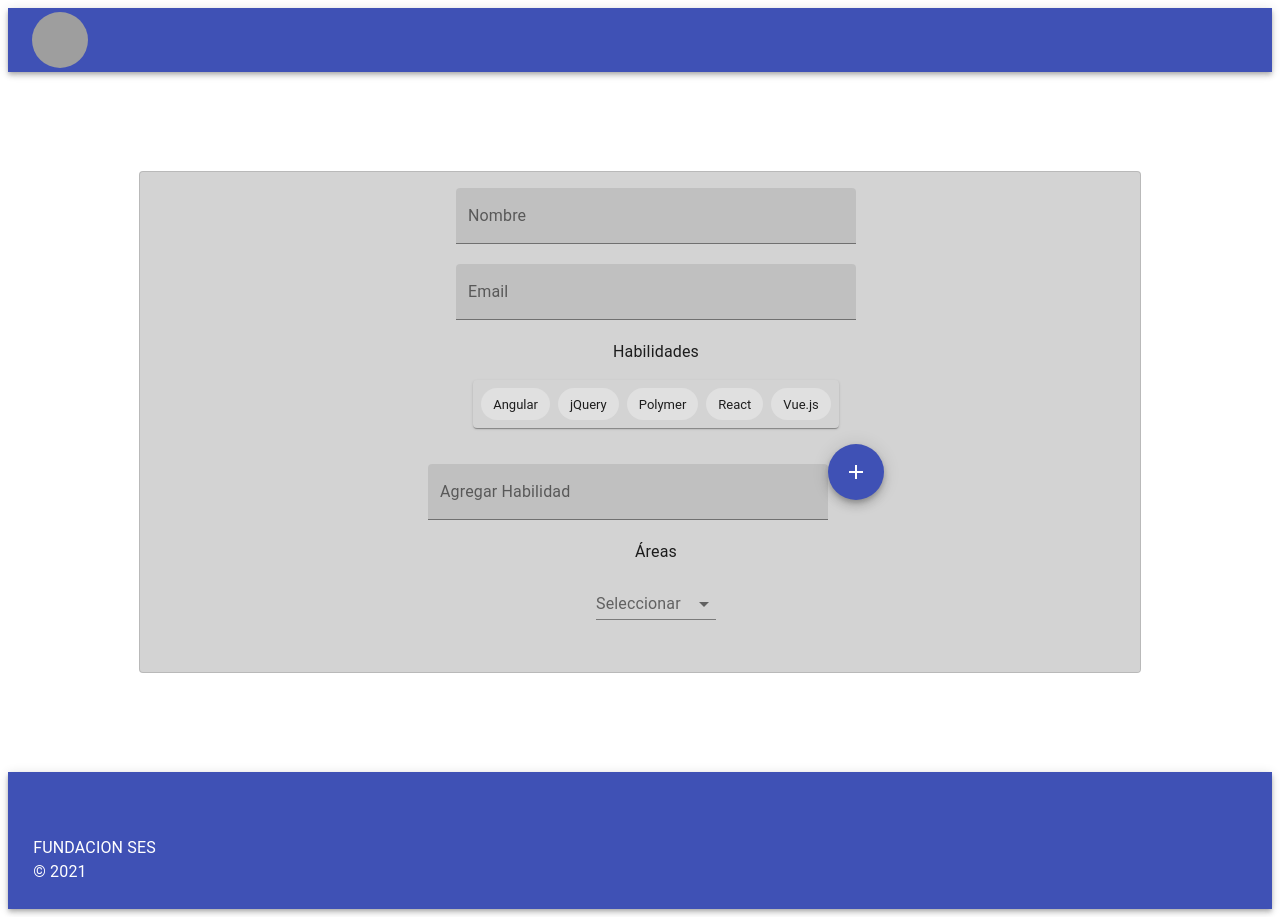
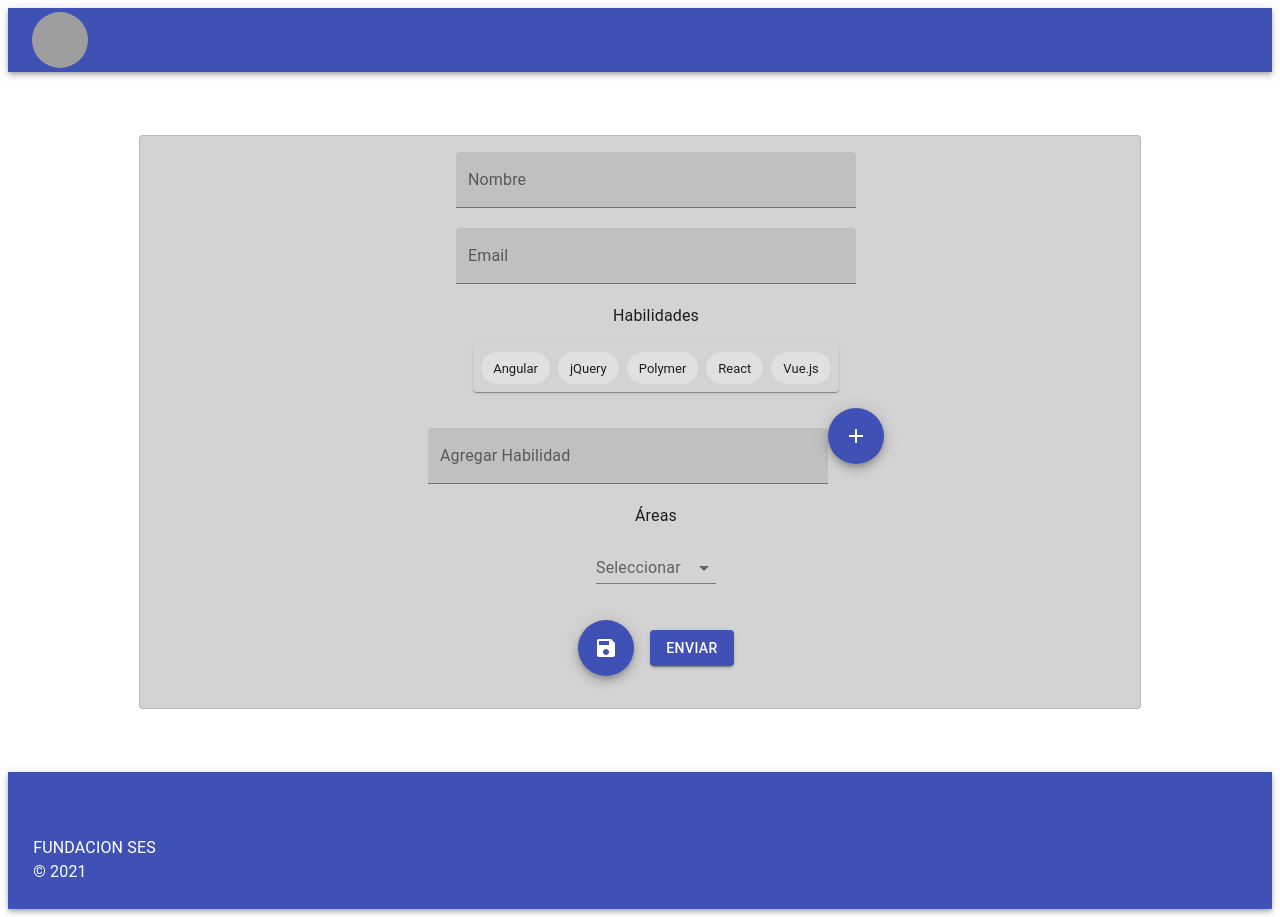
Before and after one commit to buenoaires21/team-7, a React (Create React App) app in the folder skillsearch/: page /editSkills in a window 1280 px wide. Built offline with nearby package versions, Linux system fonts and the light colour scheme; grey boxes are pictures that could not be loaded.

Commit message:
new change front style

```diff
--- /dev/null
+++ b/skillsearch/src/Components/ButtonStyle.jsx
@@ -0,0 +1,139 @@
+import React from 'react';
+import { Link, useHistory } from 'react-router-dom';
+import { makeStyles } from '@material-ui/core/styles';
+import ButtonBase from '@material-ui/core/ButtonBase';
+import Typography from '@material-ui/core/Typography';
+
+const images = [
+  {
+    url: 'https://scontent.flhr3-3.fna.fbcdn.net/v/t1.6435-9/179922938_10225039656843652_3307976832041878089_n.jpg?_nc_cat=105&ccb=1-3&_nc_sid=730e14&_nc_ohc=D9bvx5AfHSQAX-yMzgB&_nc_ht=scontent.flhr3-3.fna&oh=97d862faa03039888e86adbd95328a66&oe=60B2BC2E',
+    path:'/editSkills',
+    title: 'Añadir Habilidad',
+    width: '40%',
+  },
+  {
+    url: 'https://scontent.flhr3-3.fna.fbcdn.net/v/t1.6435-9/179996484_10225039658003681_1965413554120739355_n.jpg?_nc_cat=111&ccb=1-3&_nc_sid=730e14&_nc_ohc=KXTOUya1kpQAX86kfjf&_nc_ht=scontent.flhr3-3.fna&oh=c426c307f442d918ec678df9595bbe80&oe=60B335AD',
+    path:'/showSkills',
+    title: 'Visualizar Habilidades',
+    width: '30%',
+  },
+
+];
+
+const useStyles = makeStyles((theme) => ({
+  root: {
+    display: 'flex',
+    flexWrap: 'wrap',
+    minWidth: 300,
+    width: '100%',
+    justifyContent:"center"
+  },
+  image: {
+    position: 'relative',
+    height: 200,
+    [theme.breakpoints.down('xs')]: {
+      width: '100% !important', // Overrides inline-style
+      height: 100,
+    },
+    '&:hover, &$focusVisible': {
+      zIndex: 1,
+      '& $imageBackdrop': {
+        opacity: 0.15,
+      },
+      '& $imageMarked': {
+        opacity: 0,
+      },
+      '& $imageTitle': {
+        border: '4px solid currentColor',
+      },
+    },
+  },
+  focusVisible: {},
+  imageButton: {
+    position: 'absolute',
+    left: 0,
+    right: 0,
+    top: 0,
+    bottom: 0,
+    display: 'flex',
+    alignItems: 'center',
+    justifyContent: 'center',
+    color: theme.palette.common.white,
+  },
+  imageSrc: {
+    position: 'absolute',
+    left: 0,
+    right: 0,
+    top: 0,
+    bottom: 0,
+    backgroundSize: 'cover',
+    backgroundPosition: 'center 40%',
+  },
+  imageBackdrop: {
+    position: 'absolute',
+    left: 0,
+    right: 0,
+    top: 0,
+    bottom: 0,
+    backgroundColor: theme.palette.common.black,
+    opacity: 0.4,
+    transition: theme.transitions.create('opacity'),
+  },
+  imageTitle: {
+    position: 'relative',
+    padding: `${theme.spacing(2)}px ${theme.spacing(4)}px ${theme.spacing(1) + 6}px`,
+  },
+  imageMarked: {
+    height: 3,
+    width: 18,
+    backgroundColor: theme.palette.common.white,
+    position: 'absolute',
+    bottom: -2,
+    left: 'calc(50% - 9px)',
+    transition: theme.transitions.create('opacity'),
+  },
+}));
+
+export default function ButtonBases() {
+  const classes = useStyles();
+  const history = useHistory()
+  return (
+    <div className={classes.root}>
+      {images.map((image) => (
+
+        <ButtonBase
+          focusRipple
+          key={image.title}
+          className={classes.image}
+          focusVisibleClassName={classes.focusVisible}
+          style={{
+            width: image.width,
+          }}
+          onClick={()=>{
+              history.push(image.path)
+          }}
+        >
+          <span
+            className={classes.imageSrc}
+            style={{
+              backgroundImage: `url(${image.url})`,
+            }}
+          />
+          <span className={classes.imageBackdrop} />
+          <span className={classes.imageButton}>
+            <Typography
+              component="span"
+              variant="subtitle1"
+              color="inherit"
+              className={classes.imageTitle}
+            >
+              {image.title}
+              <span className={classes.imageMarked} />
+            </Typography>
+          </span>
+        </ButtonBase>
+
+      ))}
+    </div>
+  );
+}
--- a/skillsearch/src/Components/EditSkills.jsx
+++ b/skillsearch/src/Components/EditSkills.jsx
@@ -13,7 +13,7 @@ import {
 } from "@material-ui/core/";
 import AddIcon from '@material-ui/icons/Add';
 import Fab from '@material-ui/core/Fab';
-
+import Interaction from "./Interaction"
 import Tooltip from '@material-ui/core/Tooltip';
 import Modal from '@material-ui/core/Modal';
 const useStyles = makeStyles((theme) => ({
@@ -21,7 +21,7 @@ const useStyles = makeStyles((theme) => ({
     backgroundColor: "lightgray",
     minWidth: 275,
     width: "1000px",
-    height: "500px",
+
   },
   bullet: {
     display: "inline-block",
@@ -153,7 +153,9 @@ export default function EditSkills() {
                 </Box>
 
 
+
               </Box>
+              <Interaction/>
             </Box>
 
 
--- a/skillsearch/src/Components/Grid.jsx
+++ b/skillsearch/src/Components/GrisImages.jsx
@@ -5,7 +5,7 @@ import GridListTile from '@material-ui/core/GridListTile';
 import GridListTileBar from '@material-ui/core/GridListTileBar';
 import IconButton from '@material-ui/core/IconButton';
 import StarBorderIcon from '@material-ui/icons/StarBorder';
-import tileData from './tileData';
+// import tileData from './tileData';
 
 const useStyles = makeStyles((theme) => ({
   root: {
@@ -46,6 +46,29 @@ const useStyles = makeStyles((theme) => ({
  *   },
  * ];
  */
+
+const tileData=[
+    {
+      img: "https://scontent.flhr3-3.fna.fbcdn.net/v/t1.6435-9/179863055_10225039532840552_5269906250517645872_n.jpg?_nc_cat=103&ccb=1-3&_nc_sid=730e14&_nc_ohc=rW4S4BIQ7wwAX-w_DbE&_nc_ht=scontent.flhr3-3.fna&oh=bbe54a1893bee06d923339e4a1f54b76&oe=60B0E731",
+      title: 'Image',
+      author: 'author',
+    },
+    {
+        img: "https://scontent.flhr3-3.fna.fbcdn.net/v/t1.6435-9/180069826_10225039533920579_1660169892433130650_n.jpg?_nc_cat=103&ccb=1-3&_nc_sid=730e14&_nc_ohc=nCEIrSRbns8AX8y65DK&_nc_ht=scontent.flhr3-3.fna&oh=f0a0884452953533ea75d14ead3ad38f&oe=60B2FFC4",
+        title: 'Image',
+        author: 'author',
+      },
+      {
+        img: "https://scontent.flhr3-3.fna.fbcdn.net/v/t1.6435-9/179703122_10225039534920604_3139410931383944164_n.jpg?_nc_cat=111&ccb=1-3&_nc_sid=730e14&_nc_ohc=25U0Y85OXEEAX-losvj&_nc_ht=scontent.flhr3-3.fna&oh=bea47c40927d29592cf710c572093a75&oe=60B3CEB1",
+        title: 'Image',
+        author: 'author',
+      },
+      {
+        img: "https://scontent.flhr3-3.fna.fbcdn.net/v/t1.6435-9/179538191_10225039554801101_3666815956137432846_n.jpg?_nc_cat=110&ccb=1-3&_nc_sid=730e14&_nc_ohc=8GK0o9HRYIYAX93s8pF&_nc_ht=scontent.flhr3-3.fna&oh=e18aaf0d508027157489d8ea466fcecf&oe=60B22821",
+        title: 'Image',
+        author: 'author',
+      }
+]
 export default function SingleLineGridList() {
   const classes = useStyles();
 
@@ -56,16 +79,12 @@ export default function SingleLineGridList() {
           <GridListTile key={tile.img}>
             <img src={tile.img} alt={tile.title} />
             <GridListTileBar
-              title={tile.title}
+
               classes={{
                 root: classes.titleBar,
                 title: classes.title,
               }}
-              actionIcon={
-                <IconButton aria-label={`star ${tile.title}`}>
-                  <StarBorderIcon className={classes.title} />
-                </IconButton>
-              }
+
             />
           </GridListTile>
         ))}
--- a/skillsearch/src/Components/Home.jsx
+++ b/skillsearch/src/Components/Home.jsx
@@ -2,13 +2,15 @@ import React from "react";
 
 import { Link } from "react-router-dom";
 import Button from '@material-ui/core/Button';
-import { Box } from "@material-ui/core";
-
+import { Box, Typography } from "@material-ui/core";
+import ButtonStyle from "./ButtonStyle"
+import GrisImages from "./GrisImages"
 const Home = () => {
   return (
-    <div style={{height:"550px" , display:"flex", alignItems:"center", justifyContent:"center"}}>
-
-
+    <div style={{marginTop:"2%"}}>
+      <GrisImages />
+    <div style={{height:"325px" , display:"flex", alignItems:"center", justifyContent:"center" , flexDirection:"column"}}>
+      {/* <Box style={{display:"flex", flexDirection:"row"}}>
         <Link  style={{ textDecoration: "none", color: "white" }} to="/EditSkills">
       <Button style={{height:"150px", width:"400px"}} variant="contained">AÑADIR NUEVA HABILIDAD</Button>
 
@@ -19,7 +21,10 @@ const Home = () => {
         VISUALIZAR HABILIDADES EXISTENTES
       </Button>
       </Link>
+      </Box> */}
 
+<ButtonStyle/>
+    </div>
     </div>
   );
 };
--- /dev/null
+++ b/skillsearch/src/Components/Interaction.jsx
@@ -0,0 +1,98 @@
+import React from 'react';
+import clsx from 'clsx';
+import { makeStyles } from '@material-ui/core/styles';
+import CircularProgress from '@material-ui/core/CircularProgress';
+import { green } from '@material-ui/core/colors';
+import Button from '@material-ui/core/Button';
+import Fab from '@material-ui/core/Fab';
+import CheckIcon from '@material-ui/icons/Check';
+import SaveIcon from '@material-ui/icons/Save';
+
+
+const useStyles = makeStyles((theme) => ({
+  root: {
+    display: 'flex',
+    alignItems: 'center',
+  },
+  wrapper: {
+    margin: theme.spacing(1),
+    position: 'relative',
+  },
+  buttonSuccess: {
+    backgroundColor: green[500],
+    '&:hover': {
+      backgroundColor: green[700],
+    },
+  },
+  fabProgress: {
+    color: green[500],
+    position: 'absolute',
+    top: -6,
+    left: -6,
+    zIndex: 1,
+  },
+  buttonProgress: {
+    color: green[500],
+    position: 'absolute',
+    top: '50%',
+    left: '50%',
+    marginTop: -12,
+    marginLeft: -12,
+  },
+}));
+
+export default function CircularIntegration() {
+  const classes = useStyles();
+  const [loading, setLoading] = React.useState(false);
+  const [success, setSuccess] = React.useState(false);
+  const timer = React.useRef();
+
+  const buttonClassname = clsx({
+    [classes.buttonSuccess]: success,
+  });
+
+  React.useEffect(() => {
+    return () => {
+      clearTimeout(timer.current);
+    };
+  }, []);
+
+  const handleButtonClick = () => {
+    if (!loading) {
+      setSuccess(false);
+      setLoading(true);
+      timer.current = window.setTimeout(() => {
+        setSuccess(true);
+        setLoading(false);
+      }, 2000);
+    }
+  };
+
+  return (
+    <div className={classes.root}>
+      <div className={classes.wrapper}>
+        <Fab
+          aria-label="save"
+          color="primary"
+          className={buttonClassname}
+          onClick={handleButtonClick}
+        >
+          {success ? <CheckIcon /> : <SaveIcon />}
+        </Fab>
+        {loading && <CircularProgress size={68} className={classes.fabProgress} />}
+      </div>
+      <div className={classes.wrapper}>
+        <Button
+          variant="contained"
+          color="primary"
+          className={buttonClassname}
+          disabled={loading}
+          onClick={handleButtonClick}
+        >
+          Enviar
+        </Button>
+        {loading && <CircularProgress size={24} className={classes.buttonProgress} />}
+      </div>
+    </div>
+  );
+}
```
Also changed, not shown: 1 other file (tests, documents, lock files or other folders).
